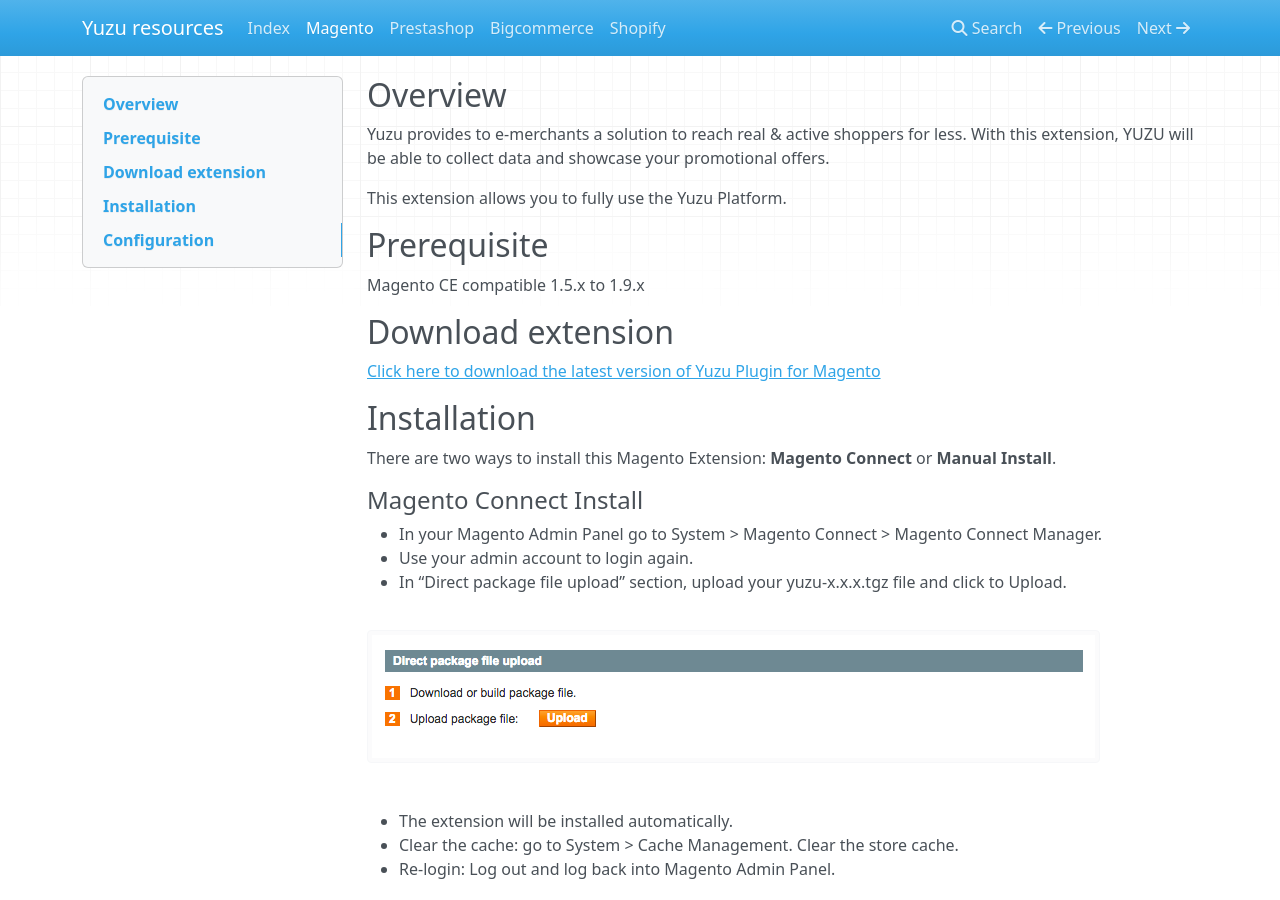
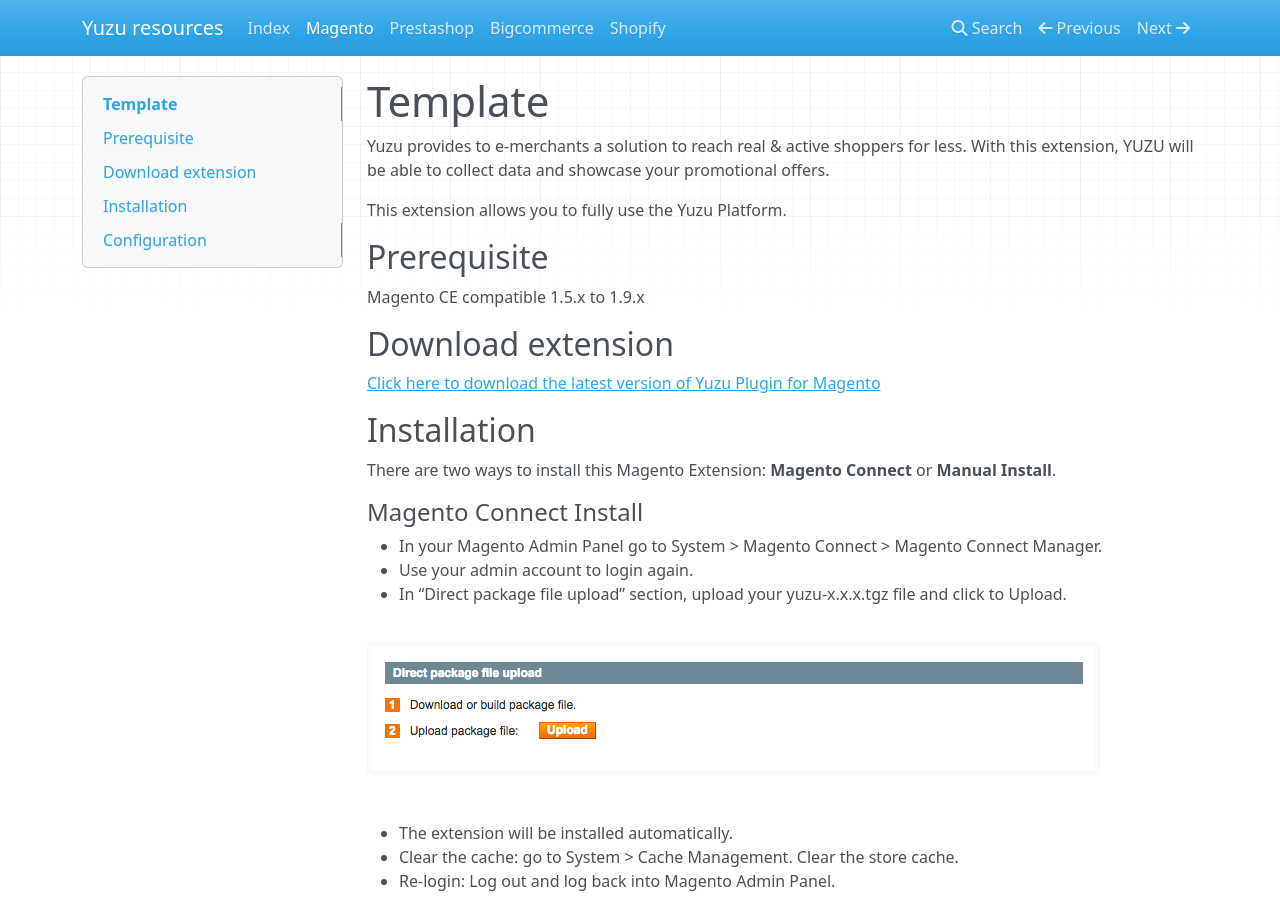
Before and after one commit to yuzu-co/resources, an MkDocs documentation site: the page built from docs/magento.md, in a window 1280 px wide and 900 px high. Built offline with MkDocs 1.6.1, drawn with Linux system fonts in a browser that asks for light colours; nearby versions of some CDN libraries; old or Windows-style settings are respelled for this version of MkDocs.

Commit message:
magento doc

```diff
--- a/docs/magento.md
+++ b/docs/magento.md
@@ -1,14 +1,17 @@
-## Overview
+Template
+========
 
 Yuzu provides to e-merchants a solution to reach real & active shoppers for less. With this extension, YUZU will be able to collect data and showcase your promotional offers.
 
 This extension allows you to fully use the Yuzu Platform.
 
-## Prerequisite
+Prerequisite
+------------
 
 Magento CE compatible 1.5.x to 1.9.x
 
-## Download extension
+Download extension
+------------------
 
 [Click here to download the latest version of Yuzu Plugin for Magento](plugins/magento/yuzu-1.0.1.tgz)
 
```
